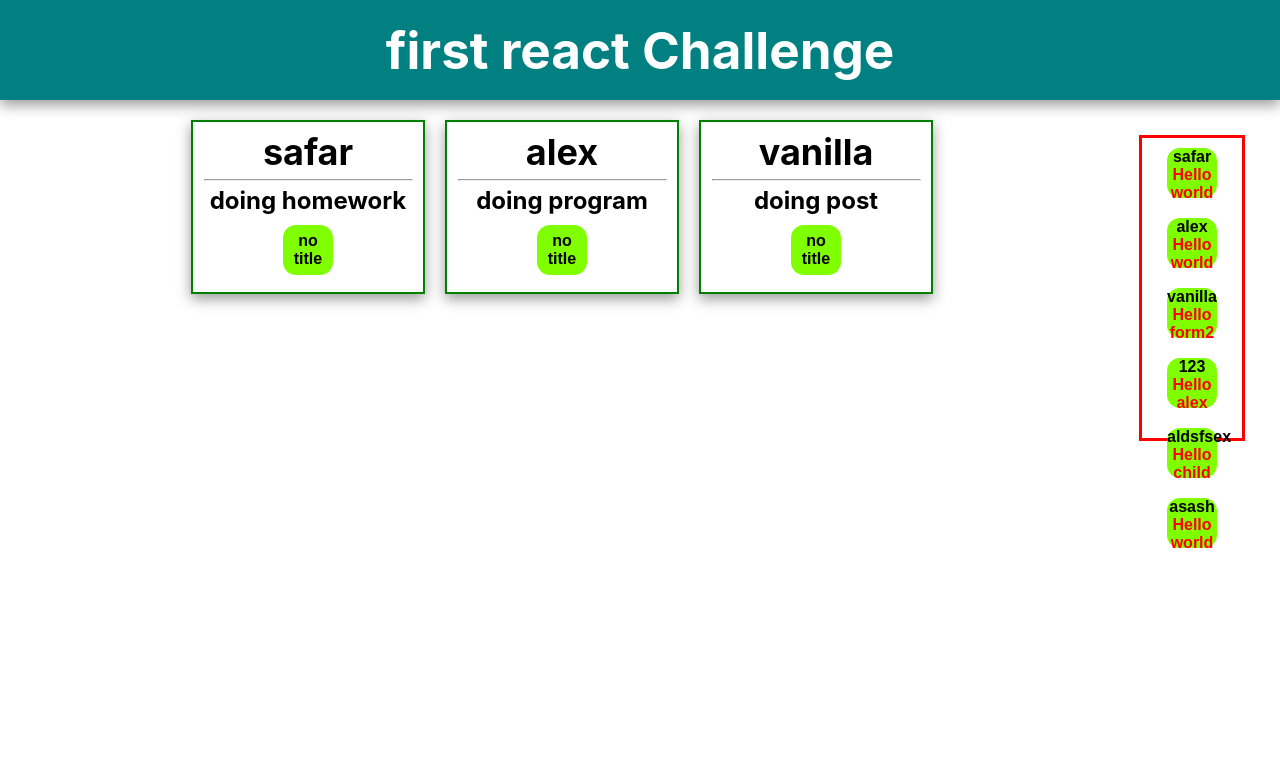
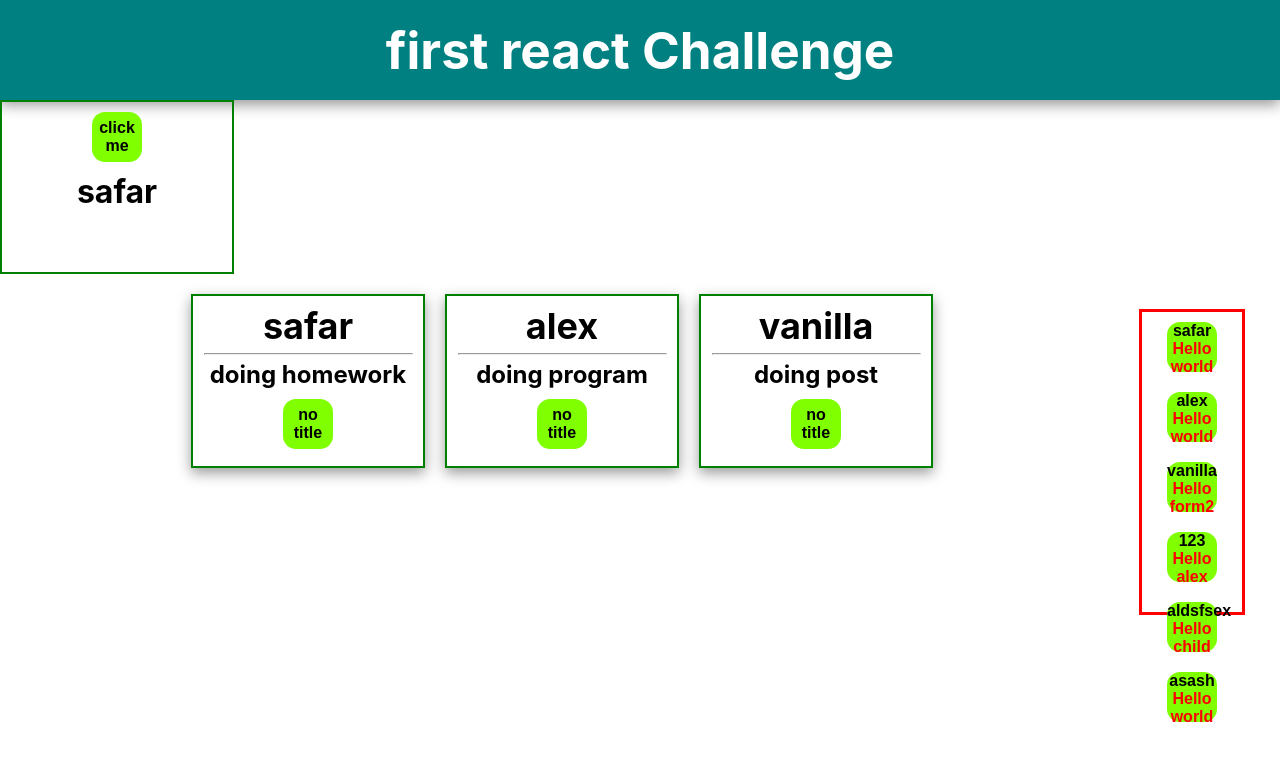
Before and after one commit to PrimeSafar/FirtsChallnage_ReactJs, a React (Create React App) app in the folder first_challange/: page / in a window 1280 px wide. Shown: the top 760 px of the page. Built offline with nearby package versions, Linux system fonts and the light colour scheme.

Commit message:
use state

```diff
--- a/first_challange/src/App.js
+++ b/first_challange/src/App.js
@@ -3,6 +3,7 @@ import "./App.css";
 import Header from "./Header";
 import Post from "./Post";
 import Side from "./Side";
+import MyButton1 from "./myButton";
 const showSide = true;
 function App() {
   const myPostArr = [
@@ -23,13 +24,16 @@ function App() {
   return (
     <div className="App">
       <Header />
+      <MyButton1 />
       {/* Post  and Side Container  */}
 
       <div className={"Container"}>
         <div className={"post-main"}>{myPostRender}</div>
+
         <div>
           <AppSide />
         </div>
+
       </div>
       {/* --- Post  and Side Container---  */}
     </div>
--- /dev/null
+++ b/first_challange/src/myButton.css
@@ -0,0 +1,22 @@
+button{
+    width: 50px;
+    height: 50px;
+    font-size: 1rem;
+    font-weight: 500;
+    font-weight: bold;
+    margin: 10px;
+    background-color: chartreuse;
+    color: black;
+    border: none;
+    border-radius: 13px;
+}
+button:hover{
+    background-color:seagreen;
+}
+.DivBut{
+     width: 230px;
+    height: 170px;
+    border: 2px solid green;
+    color: black;
+    font-weight: 500;
+}
--- /dev/null
+++ b/first_challange/src/myButton.js
@@ -0,0 +1,23 @@
+import "./myButton.css";
+import { useState } from "react";
+export default function MyButton1() {
+  const [name , setName] = useState("safar", {});
+//   const value = state[0]; //Safar
+//   const setValue = state[1]; // function
+
+  function buttonclicked() {
+    if(name==="safar"){
+   setName("vanilla")
+    }
+    else{
+        setName("safar")
+    }
+  }
+
+  return (
+    <div className={"DivBut"}>
+      <button onClick={buttonclicked}>click me</button>
+      <h1>{name}</h1>
+    </div>
+  );
+}
```
